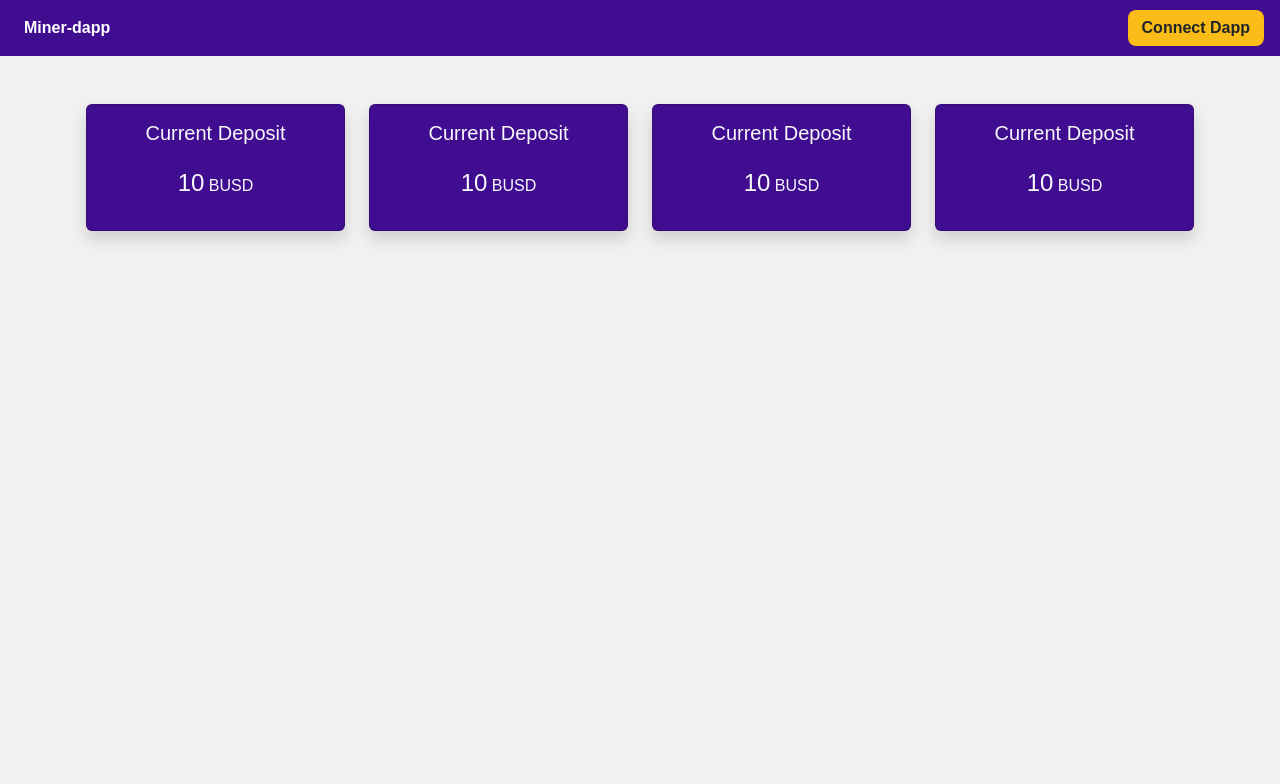
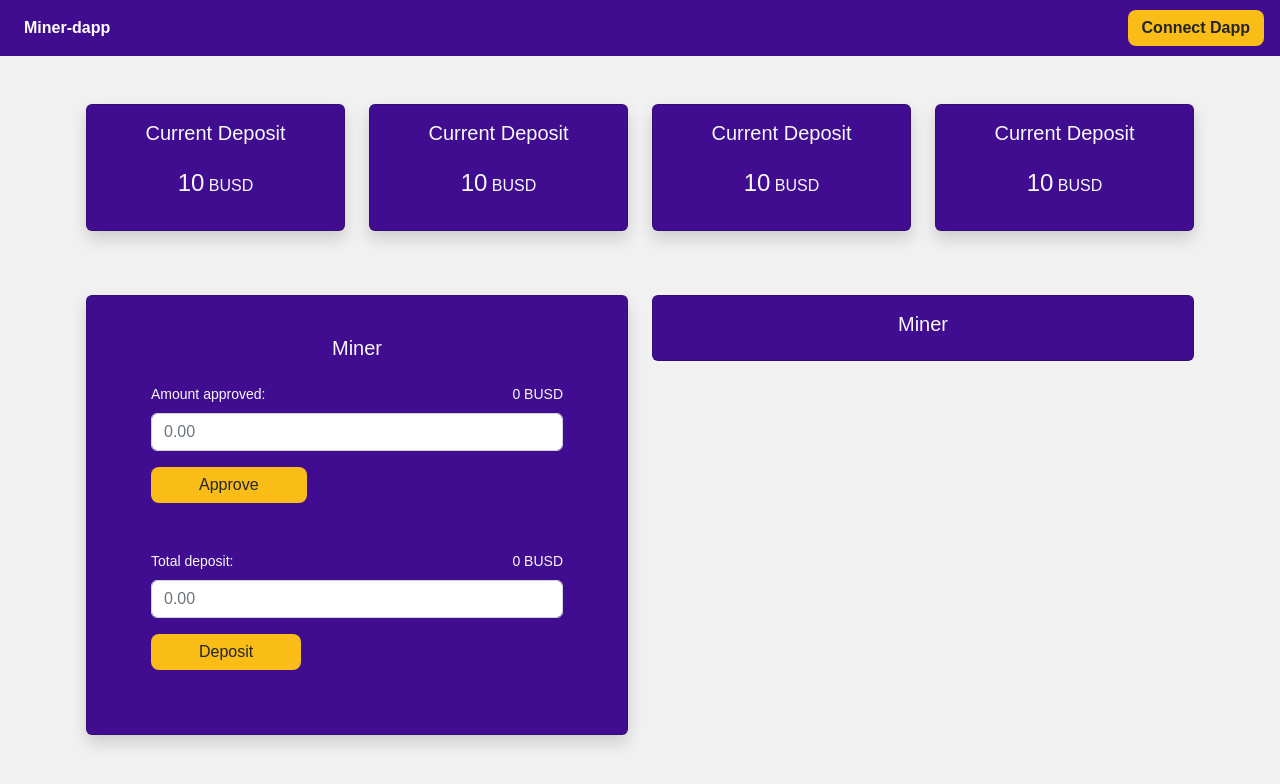
Before and after one commit to vrrayz/miner-dapp, a React (Create React App) app: page / in a window 1280 px wide. Shown: the top 784 px of the page. Built offline with nearby package versions, Linux system fonts and the light colour scheme.

Commit message:
miner container added

```diff
--- a/src/App.js
+++ b/src/App.js
@@ -3,6 +3,7 @@ import React, { useEffect, useState } from "react";
 import Nav from "./components/Nav";
 import WalletModal from "./components/WalletModal";
 import UserDetailsContainer from "./components/UserDetailsContainer";
+import MinerContainer from "./components/MinerContainer";
 
 import { ethers } from "ethers";
 import WalletConnectProvider from "@walletconnect/web3-provider";
@@ -80,6 +81,7 @@ function App() {
         />
       )}
       <UserDetailsContainer />
+      <MinerContainer/>
     </>
   );
 }
--- /dev/null
+++ b/src/components/MinerContainer.js
@@ -0,0 +1,32 @@
+import React from "react";
+import Row from "./Row";
+import MinerForm from "./MinerForm";
+
+const MinerContainer = () => {
+  return (
+    <div className="container mt-5 px-3">
+      <Row>
+        <div className="col-md-9 col-lg-6 mx-auto mb-3">
+          <div className="card bg-primary text-light rounded shadow">
+            <div className="card-body">
+              <h5 className="card-title text-center my-4">Miner</h5>
+              <div className="mx-md-5">
+                <MinerForm labelInfo="Amount approved" labelValue={0} labelUnit="BUSD" inputId="approveInput" buttonInfo="Approve" />
+                <MinerForm labelInfo="Total deposit" labelValue={0} labelUnit="BUSD" inputId="approveInput" buttonInfo="Deposit" />
+              </div>
+            </div>
+          </div>
+        </div>
+        <div className="col-md-9 col-lg-6 mx-auto">
+          <div className="card bg-primary text-light">
+            <div className="card-body">
+              <h5 className="card-title text-center">Miner</h5>
+            </div>
+          </div>
+        </div>
+      </Row>
+    </div>
+  );
+};
+
+export default MinerContainer;
```
